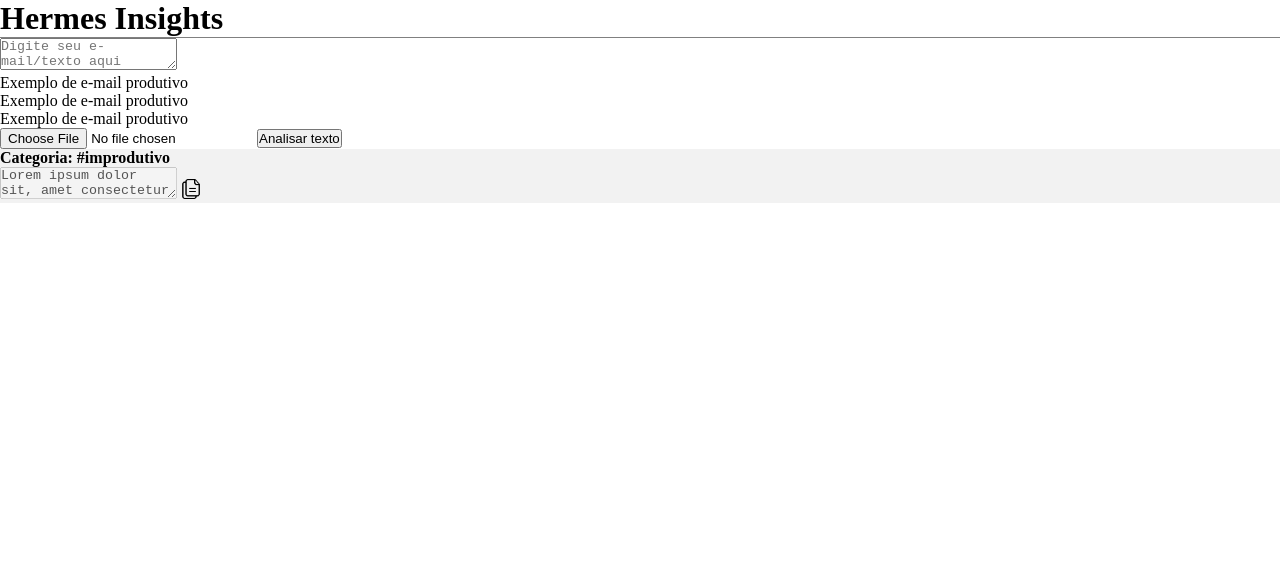
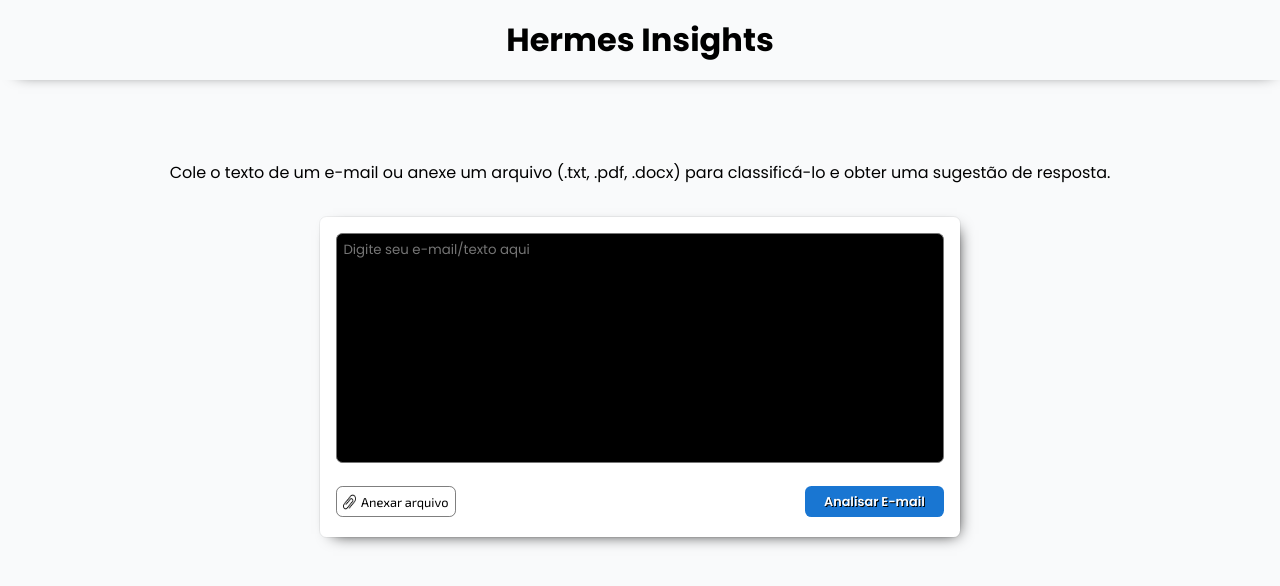
Before and after one commit to Ryotruuser/hermes.ai, a website built with Vite: page index.html in a window 1280 px wide. Built offline with nearby package versions, Linux system fonts and the light colour scheme.

Commit message:
min style added to the app, its possible to see the full face of the aplication

```diff
--- a/index.html
+++ b/index.html
@@ -4,26 +4,34 @@
     <meta charset="UTF-8" />
     <meta name="viewport" content="width=device-width, initial-scale=1.0" />
     <link rel="stylesheet" href="src/style.css">
+    <link rel="preconnect" href="https://fonts.googleapis.com">
+    <link rel="preconnect" href="https://fonts.gstatic.com" crossorigin>
+    <link href="https://fonts.googleapis.com/css2?family=Exo+2:ital,wght@0,100..900;1,100..900&family=Poppins:ital,wght@0,100;0,200;0,300;0,400;0,500;0,600;0,700;0,800;0,900;1,100;1,200;1,300;1,400;1,500;1,600;1,700;1,800;1,900&display=swap" rel="stylesheet">
     <title>Hermes.AI</title>
   </head>
   <body>
 
+    <div id="app">
       <header>
         <h1>Hermes Insights</h1>
       </header>
 
 
       <main>
-      <form id="form-text">
-        <textarea name="textForAnalysis" id="main-text" placeholder="Digite seu e-mail/texto aqui"></textarea>
 
-        <ul>
-          <li onclick="getElementById('main-text').innerHTML = 'TESTETESTE'">Exemplo de e-mail produtivo</li>
-          <li>Exemplo de e-mail produtivo</li>
-          <li>Exemplo de e-mail produtivo</li>
-        </ul>
-        <input type="file">
-        <button type="submit">Analisar texto</button>
+        <p class="analysis-tuto-text">Cole o texto de um e-mail ou anexe um arquivo (.txt, .pdf, .docx) para classificá-lo e obter uma sugestão de resposta.</p>
+
+        <form id="form">
+          <textarea name="textForAnalysis" id="textarea" placeholder="Digite seu e-mail/texto aqui"></textarea>
+          <div class="form-btns">
+            <div class="input-file-container">
+              <img src="./img/paper-clip.png" alt="icone de clipe de papel" class="paper-clip">
+              <input type="file" class="input-file">
+              Anexar arquivo
+            </div>
+            <button type="submit" class="submit-form">Analisar E-mail</button>
+          </div>
+
         </form>
 
         <div class="analysis-response">
@@ -42,11 +50,7 @@
 
       </main>
 
-
-
-
-
-
+    </div>
 
 
 
--- a/src/style.css
+++ b/src/style.css
@@ -1,19 +1,104 @@
 * {
+  font-family:"Poppins", sans-serif;
   box-sizing: border-box;
   margin: 0;
   padding: 0;
 }
+body{
+  background-color: #f9fafb;
+}
 
 #app {
-  border: 1px solid red;
-  width: 1px;
+  text-align: center;
 }
 
-header > h1 {
-  border-bottom: 1px solid gray;
+header{
+  height: 5rem;
+  display: flex;
+  justify-content: center;
+  align-items: center;
+  margin-bottom: 5rem;
+  box-shadow: 5px 5px 15px -13px #000;
+}
+
+main {
+  display: flex;
+  flex-direction: column;
+  align-items: center;
+  gap: 2rem;
+}
+
+#form{
+  outline: 1px solid rgba(0, 0, 0, 0.05);
+  border: 1rem solid #fff;
+  box-shadow: 5px 5px 15px -8px #000000;
+  width: 50vw;
+  height: 20rem;
+  border-radius: .4rem;
+  background-color: #fff;
+}
+
+#textarea{
+  resize: none;
+  background-color: #000000;
+  border-radius: .4rem;
+  width: 100%;
+  color: #fff;
+  padding: .4rem 0 0 .4rem;
+  height: 80%;
+}
+
+.form-btns{
+  display: flex;
+  justify-content: space-between;
+  margin-top: 1rem;
+}
+
+.input-file-container{
+  position: relative;
+  font-size: .8rem;
+  border: 1px solid rgba(0, 0, 0, 0.5);
+  padding: .4rem;
+  font-family: "Exo 2", sans-serif;
+  border-radius: .4rem;
+  display: flex;
+  justify-content: center;
+  gap: .3rem;
+}
+
+.paper-clip{
+  width: .8rem;
+}
+
+.input-file{
+  cursor: pointer;
+  opacity: 0;
+  position: absolute;
+  inset: 0;
+  width: 100%;
+  height: 100%;
+}
+
+.submit-form{
+  border: none;
+  outline: none;
+  background-color: rgba(25, 118, 210, 1);
+  font-size: .8rem;
+  font-weight: 600;
+  padding: .4rem 1.2rem;
+  border-radius: .4rem;
+  color: #fff;
+  text-shadow: 1px 1px #000;
+  cursor: pointer;
+  transition: ease-in-out .2s;
+}
+
+.submit-form:hover{
+  background-color: rgb(13, 91, 169);
 }
 
 .analysis-response{
+  display: none;
   background: rgba(0, 0, 0, 0.05);
 }
 
```
Also changed, not shown: public/img/paper-clip.png (added). Lines whose indentation alone changed are shown as unchanged.
